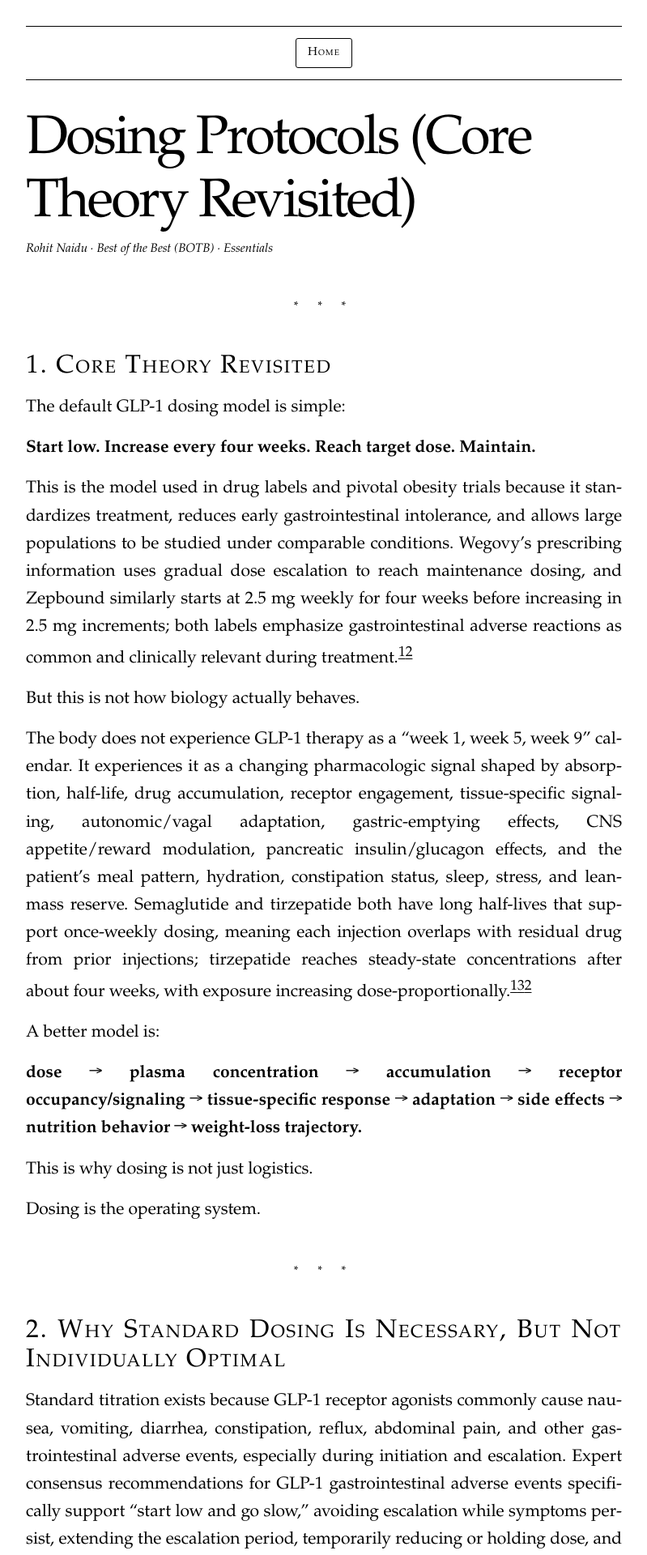
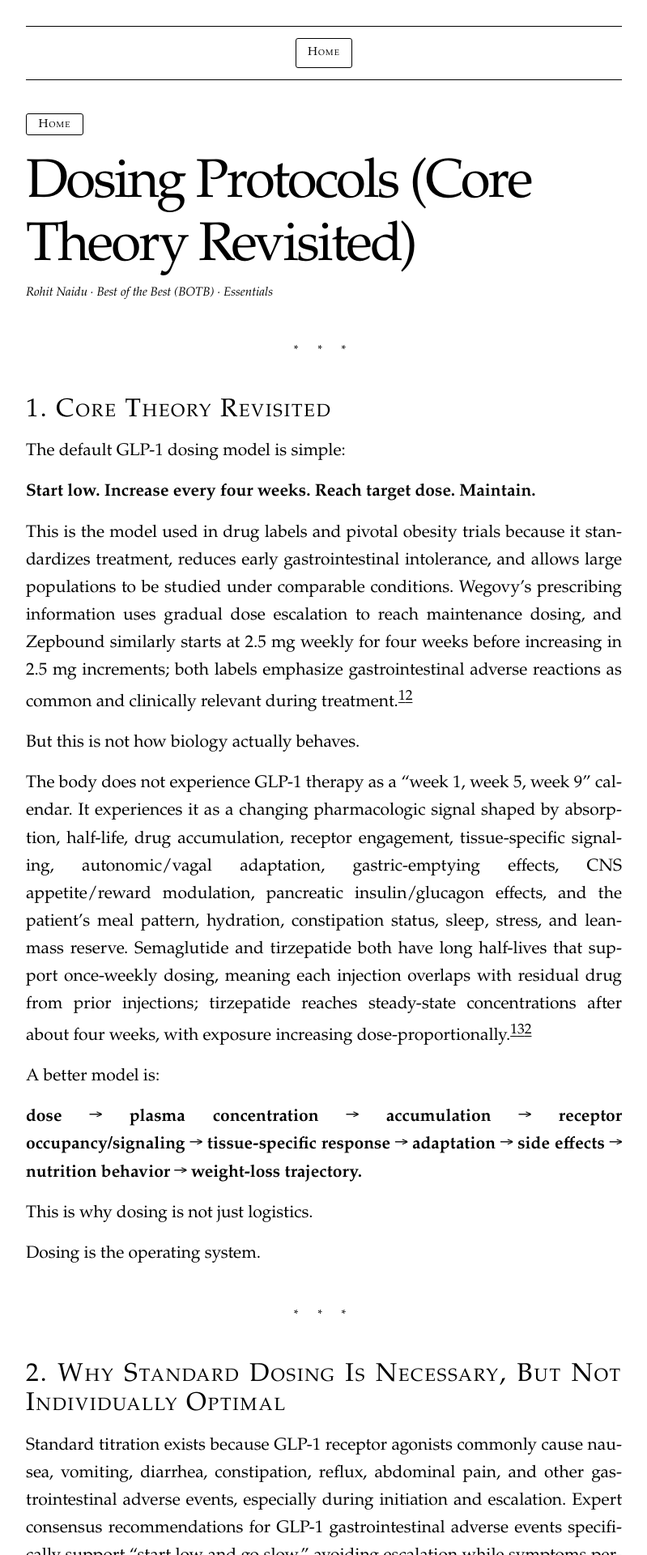
Before and after one commit to rohit-naidu/research-blog, a Jekyll site: the page built from _posts/2026-05-22-botb-dosing-protocols-core-theory-revisited.md, in a window 1280 px wide. Shown: the top 1920 px of the page at 81% size, without its empty margins (240-1039 px from the left). Built offline with Jekyll 4.4.1, drawn with Linux system fonts in a browser that asks for light colours.

Commit message:
Keep Home navigation visible on article pages while scrolling.
Co-authored-by: Cursor <cursoragent@cursor.com>

```diff
--- a/_layouts/post.html
+++ b/_layouts/post.html
@@ -9,6 +9,10 @@ layout: default
   HTML. This keeps every article visually consistent.
 -->
 <article class="post h-entry">
+  <nav class="post-nav" aria-label="Article navigation">
+    <a class="home-link" href="{{ '/' | relative_url }}">Home</a>
+  </nav>
+
   <header class="post-header">
     <h1 class="post-title p-name">{{ page.title }}</h1>
 
@@ -34,4 +38,8 @@ layout: default
   <div class="post-content e-content">
     {{ content }}
   </div>
+
+  <nav class="post-nav post-nav--end" aria-label="Article navigation">
+    <a class="home-link" href="{{ '/' | relative_url }}">Home</a>
+  </nav>
 </article>
--- a/assets/css/style.css
+++ b/assets/css/style.css
@@ -101,10 +101,14 @@ body {
 }
 
 .site-header {
+  background: var(--paper);
   display: flex;
   justify-content: center;
   padding: 0.9rem 0;
+  position: sticky;
   text-align: center;
+  top: 0;
+  z-index: 10;
 }
 
 .site-title {
@@ -533,6 +537,16 @@ li + li {
   font-variant: normal;
 }
 
+.post-nav {
+  margin: 0 0 1.25rem;
+}
+
+.post-nav--end {
+  border-top: 1px solid var(--rule);
+  margin-top: 2.5rem;
+  padding-top: 1.25rem;
+}
+
 .post-header {
   margin-bottom: 2rem;
 }
```
